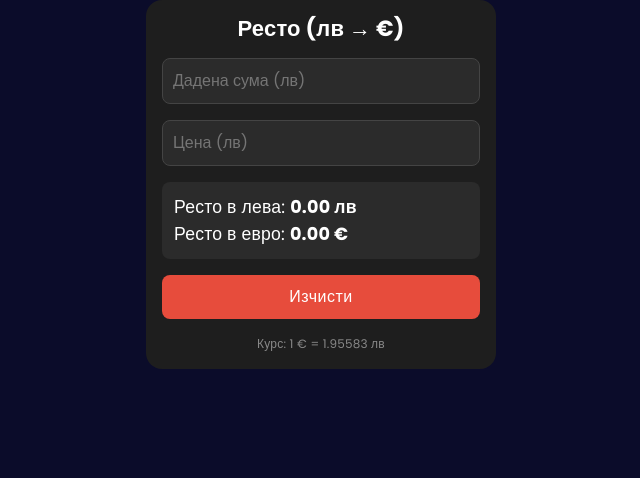
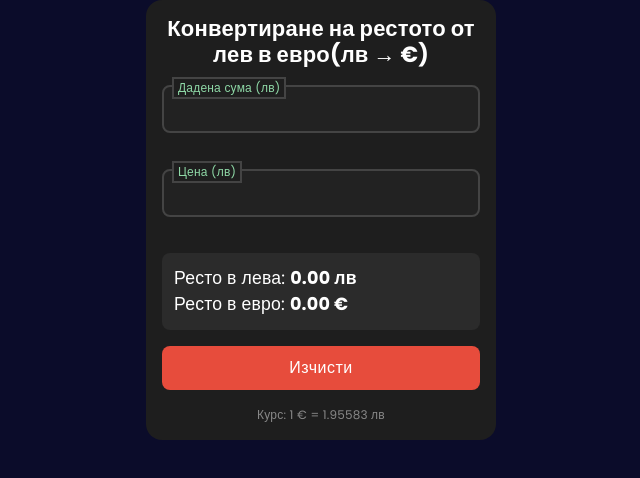
Before and after one commit to NikolaNikolov93/LevToEuro, a React (Vite) app: page / in a window 1280 px wide. Shown: the top 478 px of the page, without its empty margins (319-959 px from the left). Built offline with nearby package versions, Linux system fonts and the light colour scheme.

Commit message:
new stylization

```diff
--- a/src/App.module.css
+++ b/src/App.module.css
@@ -25,7 +25,12 @@
   color: white;
   font-size: 16px;
 }
-
+.label {
+  font-size: 0.95rem;
+  font-weight: 600;
+  display: block;
+  color: #f2f2f2;
+}
 .input:focus {
   border-color: #4a90e2;
   outline: none;
@@ -56,3 +61,50 @@
   text-align: center;
   color: #888;
 }
+/* Wrapper for floating input */
+.inputGroup {
+  position: relative;
+  margin-bottom: 20px;
+  width: 100%;
+}
+
+/* Input field */
+.inputFloating {
+  width: 100%;
+  padding: 14px 12px 6px;
+  font-size: 1rem;
+  border: 2px solid #444;
+  background: #222;
+  border-radius: 8px;
+  outline: none;
+  color: #fff;
+  transition: border 0.3s ease;
+}
+
+.inputFloating:focus {
+  border-color: #8ed8a6; /* акцента ти */
+}
+
+/* Floating label */
+.floatingLabel {
+  position: absolute;
+  left: 12px;
+  top: 14px;
+  color: #aaa;
+  font-size: 1rem;
+  pointer-events: none;
+  transition: 0.2s ease;
+}
+
+/* Move label up when focused or when there is value */
+.inputFloating:focus + .floatingLabel,
+.inputFloating:not(:placeholder-shown) + .floatingLabel {
+  top: -8px;
+  left: 10px;
+  font-size: 0.75rem;
+  background: #1e1e1e;
+  padding: 0 4px;
+  color: #8ed8a6;
+  border: 2px solid #444;
+
+}
--- a/src/App.tsx
+++ b/src/App.tsx
@@ -21,22 +21,6 @@ const sanitizeNumber = (value: string) => {
 };
 
 
-// /**
-//  * Set given price after sanitizing input
-//  * @param value Input string for given price
-//  */
-// const setGivenPriceHandler = (value: string) => {
-//   const cleaned = sanitizeNumber(value);
-//   setGiven(cleaned);
-// };
-// /**
-//  * Set price after sanitizing input
-//  * @param value Input string for price
-//  */
-// const setPriceHandler = (value: string) => {
-//   const cleaned = sanitizeNumber(value);
-//   setPrice(cleaned);
-// };
 
   const rate:number = 1.95583;
 
@@ -45,26 +29,36 @@ const sanitizeNumber = (value: string) => {
 
   return (
     <div className={styles.wrapper}>
-      <h1 className={styles.title}>Ресто (лв → €)</h1>
+      <h1 className={styles.title}>Конвертиране на рестото от лев в евро(лв → €)</h1>
+      <div className={styles.inputGroup}>
+  <input
+    id="given"
+    className={styles.inputFloating}
+    type="text"
+    inputMode="decimal"
+    value={given}
+    onChange={(e) => setGiven(sanitizeNumber(e.target.value))}
+    required
+  />
+  <label htmlFor="given" className={styles.floatingLabel}>
+    Дадена сума (лв)
+  </label>
+</div>
 
-      <input
-        className={styles.input}
-        placeholder="Дадена сума (лв)"
-        value={given}
-        inputMode="decimal"
-        onChange={(e) => setGiven(sanitizeNumber(e.target.value))}
-        type="text"
-      />
-
-      <input
-        className={styles.input}
-        placeholder="Цена (лв)"
-        value={price}
-        inputMode="decimal"
-        onChange={(e) =>setPrice(sanitizeNumber(e.target.value))}
-        type="text"
-
-      />
+<div className={styles.inputGroup}>
+  <input
+    id="price"
+    className={styles.inputFloating}
+    type="text"
+    inputMode="decimal"
+    value={price}
+    onChange={(e) => setPrice(sanitizeNumber(e.target.value))}
+    required
+  />
+  <label htmlFor="price" className={styles.floatingLabel}>
+    Цена (лв)
+  </label>
+</div>
 
       <div className={styles.resultBox}>
         <p>Ресто в лева: <strong>{changeBGN > 0 ? changeBGN.toFixed(2) : "0.00"} лв</strong></p>
```
